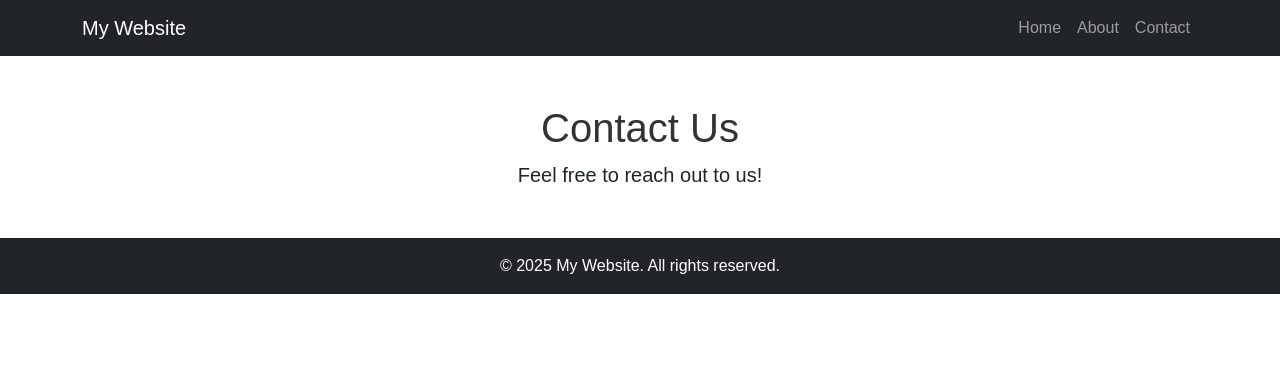
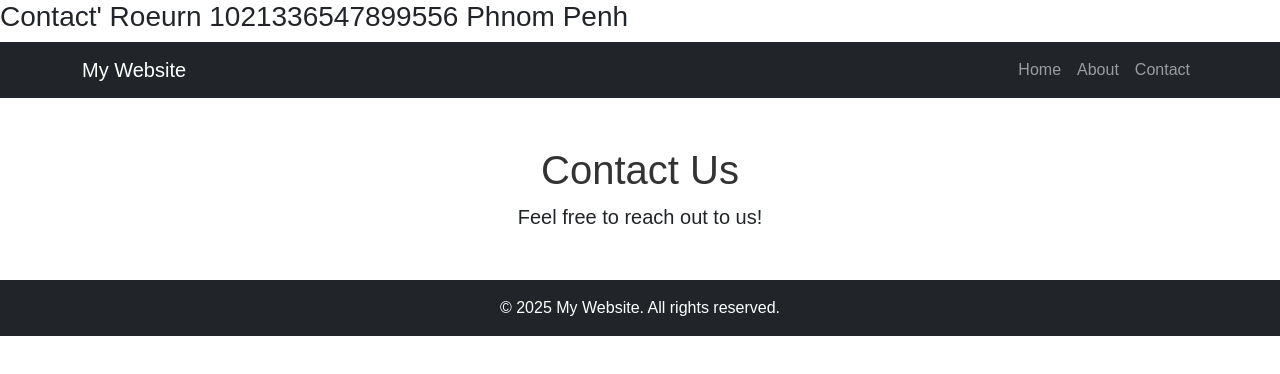
Before and after one commit to Narith-hen/homeworkGit, a plain HTML site: page contact.html in a window 1280 px wide. Drawn offline with nearby package versions, Linux system fonts and the light colour scheme.

Commit message:
add contact roeurn

```diff
--- a/contact.html
+++ b/contact.html
@@ -8,6 +8,7 @@
     <link rel="stylesheet" href="style.css">
 </head>
 <body>
+    <h3>Contact' Roeurn 1021336547899556 Phnom Penh</h3>
     <nav class="navbar navbar-expand-lg navbar-dark bg-dark">
         <div class="container">
             <a class="navbar-brand" href="index.html">My Website</a>
```
